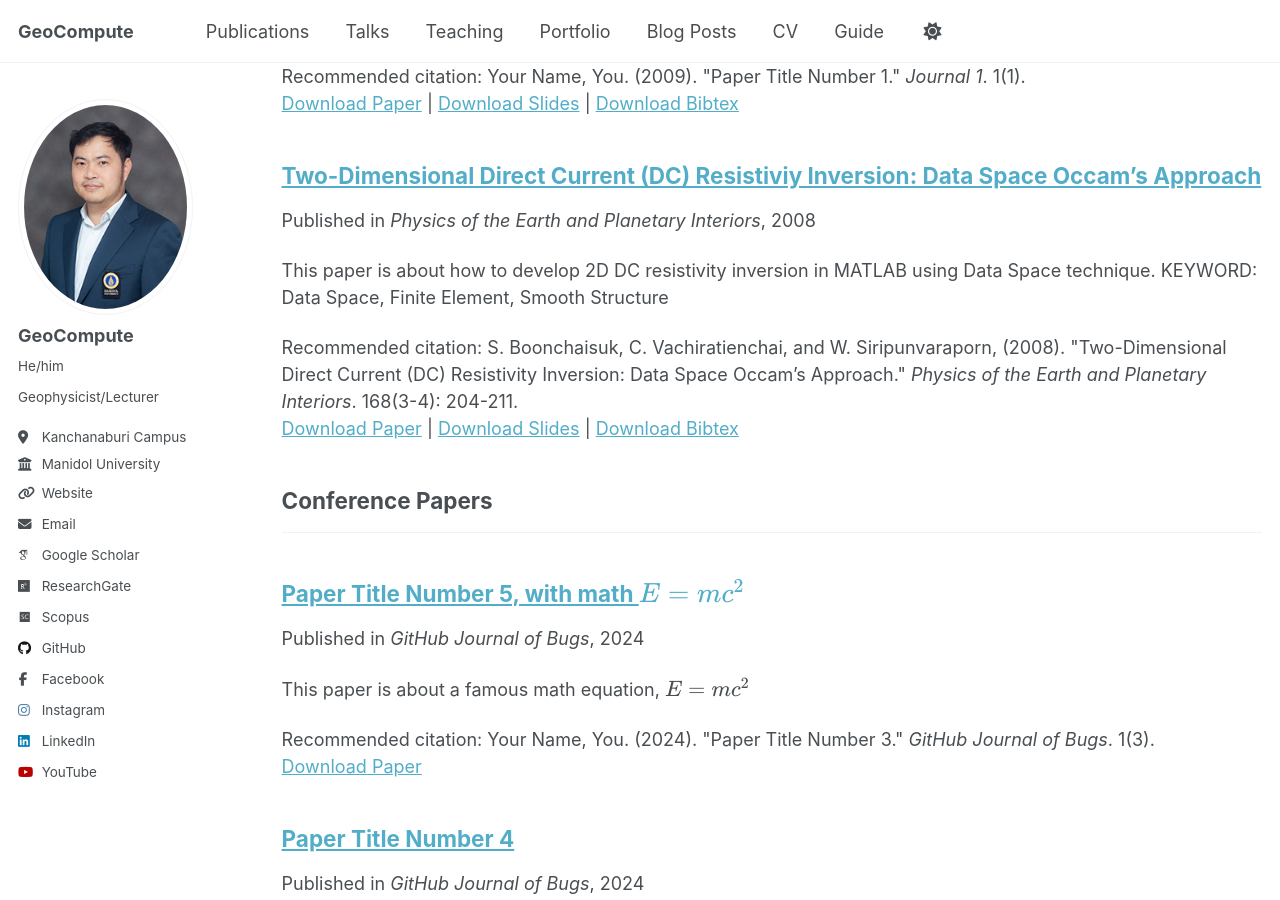
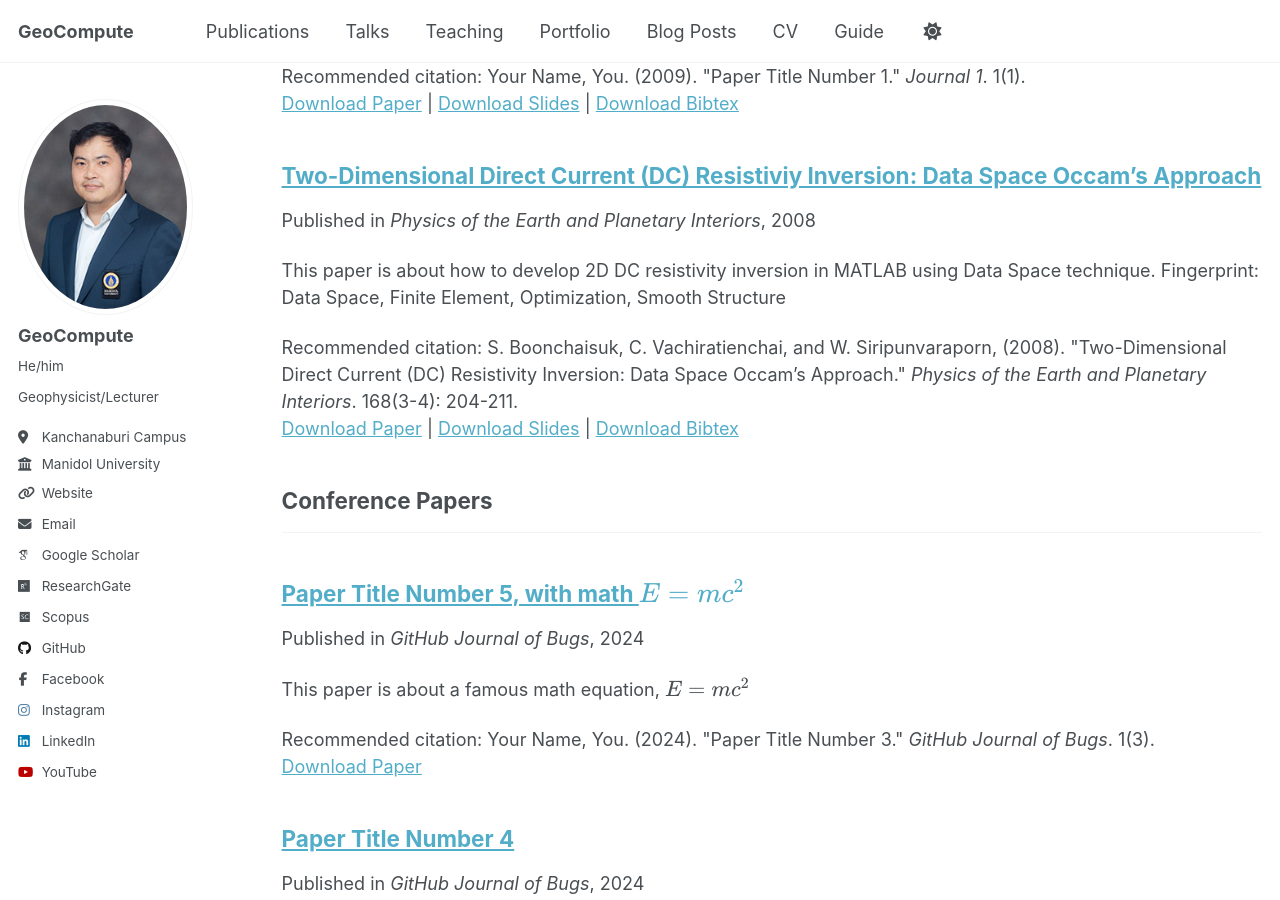
Before and after one commit to Songkhun/Songkhun.github.io, a Jekyll site: the page built from _pages/publications.html, in a window 1280 px wide and 900 px high, scrolled down 1012 px. Built offline with Jekyll 4.4.1, drawn with Linux system fonts in a browser that asks for light colours; some web fonts are replaced; a script that is not in the unit is left out.

Commit message:
Revise excerpt keywords in publication metadata
Updated excerpt to include 'Fingerprint' and 'Optimization' keywords.

```diff
--- a/_publications/2008-boonchaisuk.md
+++ b/_publications/2008-boonchaisuk.md
@@ -3,7 +3,7 @@ title: "Two-Dimensional Direct Current (DC) Resistiviy Inversion: Data Space Occ
 collection: publications
 category: manuscripts
 permalink: /publication/2008-boonchaisuk
-excerpt: 'This paper is about how to develop 2D DC resistivity inversion in MATLAB using Data Space technique. KEYWORD: Data Space, Finite Element, Smooth Structure'
+excerpt: 'This paper is about how to develop 2D DC resistivity inversion in MATLAB using Data Space technique. Fingerprint: Data Space, Finite Element, Optimization, Smooth Structure'
 date: 2008-06-22
 venue: 'Physics of the Earth and Planetary Interiors'
 slidesurl: 'https://songkhun.github.io/files/slides1.pdf'
```
